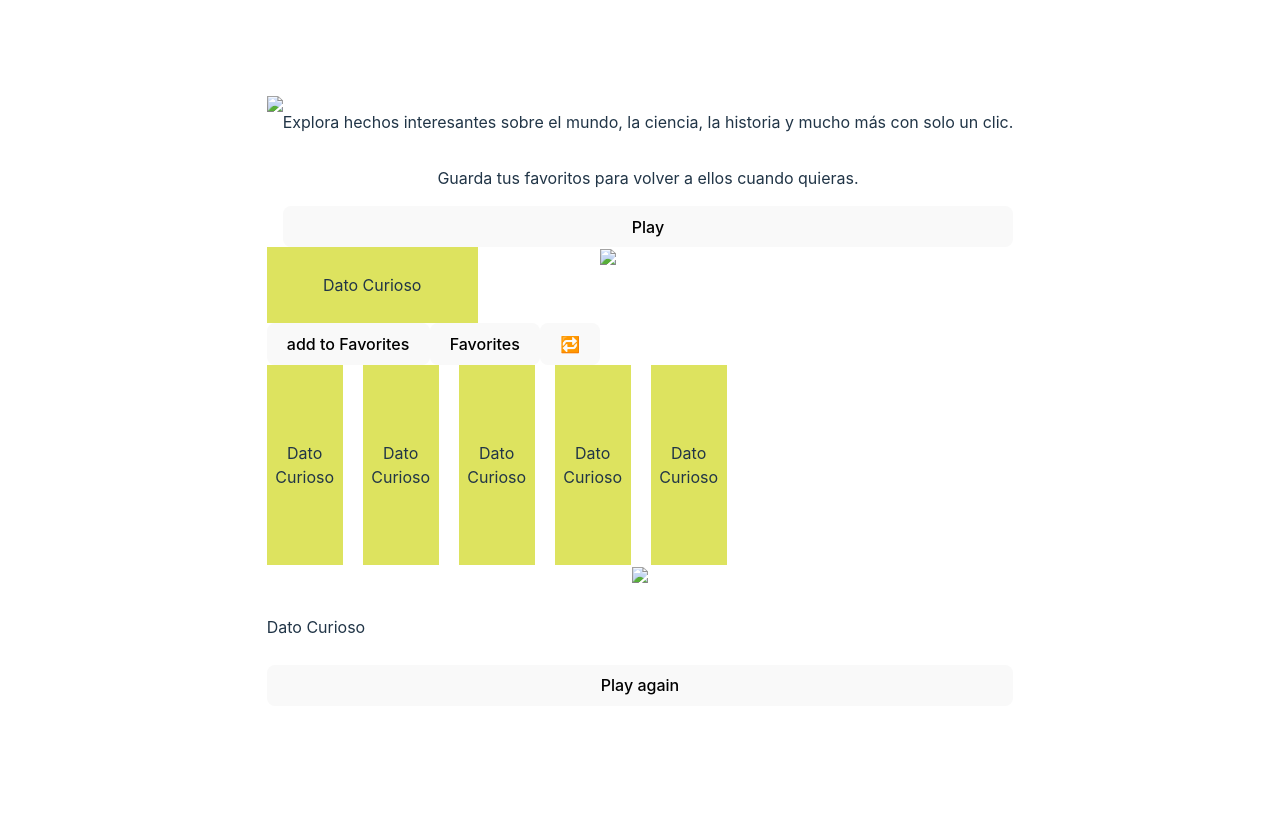
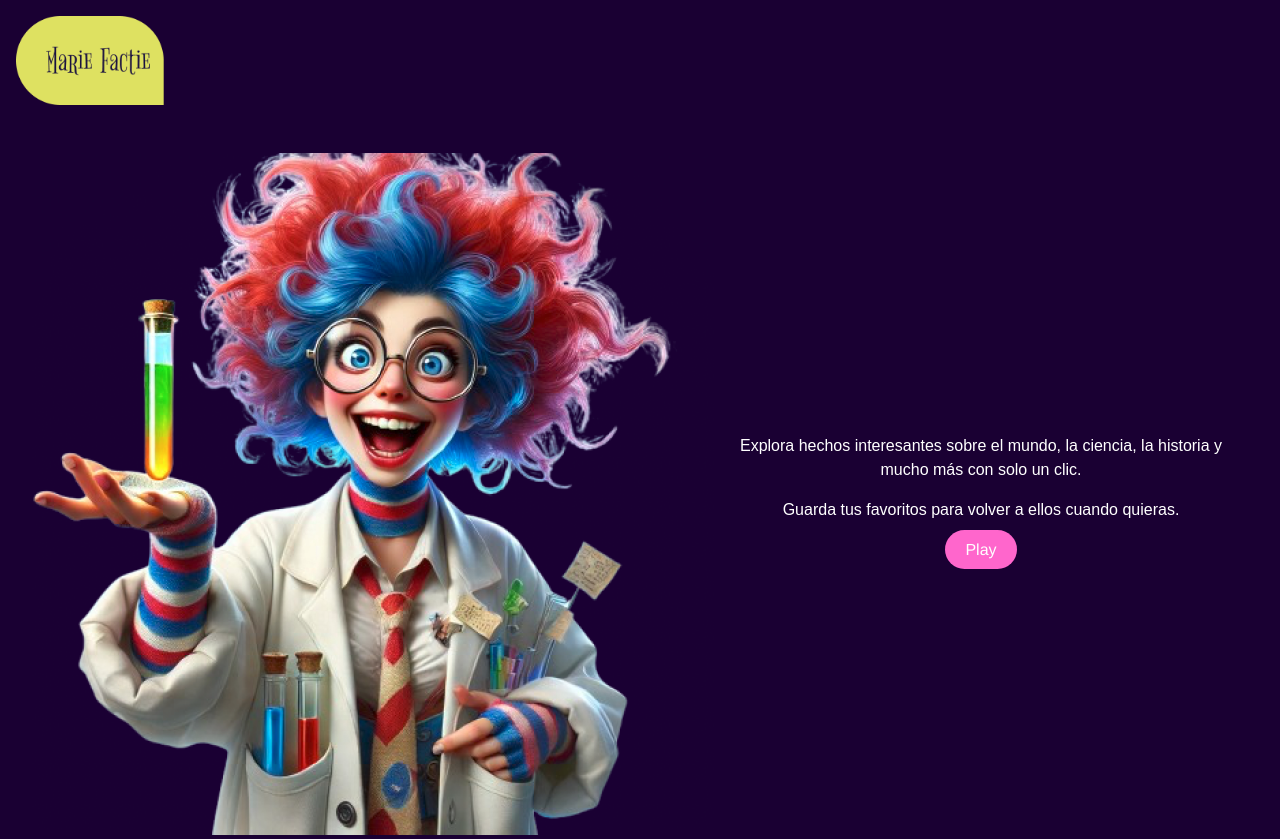
Before and after one commit to edmimi/Marie_Factie, a website built with Vite: page Marie_Factie/index.html in a window 1280 px wide. Shown: the top 839 px of the page. Before the commit the page ends 800 px from the top, so only its background shows below. Built offline with nearby package versions, Linux system fonts and the light colour scheme; files whose address does not match are found by name.

Commit message:
v.02 with css

```diff
--- a/Marie_Factie/index.html
+++ b/Marie_Factie/index.html
@@ -2,42 +2,16 @@
 <html lang="en">
   <head>
     <meta charset="UTF-8" />
+    <link rel="icon" type="image/svg+xml" href="/vite.svg" />
     <meta name="viewport" content="width=device-width, initial-scale=1.0" />
     <title>Marie Factie</title>
   </head>
   <body>
-
-    <!--
-    <div class= "header">
-    <img src="public/logo.png" alt="Logo Marie Factie">
+    <header>
+      <img src="/logo.png" alt="Logo">
     </header>
-    </div>
-
-    <section id="Wellcome">
-      <img src= "/marieFactie.png">
-      <h3> Explora hechos interesantes sobre el mundo, la ciencia, la historia y mucho más con solo un clic. Guarda tus favoritos para volver a ellos cuando quieras</h3>
-      <button id="buttonStart">Play</button>
-    </section>
-
-    <section id="Game">
-
-    </div>
-    <div style="display: flex; height: 76px; width: 211px; background-color: #DDE35F; align-items: center; justify-content: center;">
-       <p id="dataCountries">Dato Curioso</p>
-    </div>
-      <button id= "addFavorite" type="button">Añadir</button>
-      <button id= "viewFavorite" type="button">Ver favoritos</button>
-      <button id= "refreshGame" type="button"> Ver otro hecho</button>
-    </section>
-        POPUP
-    <section id="Favorites">
-      <div class="containerFavoriteCard">
-        <p class="textFavoriteCard"> Lorem ipsum dolor sit amet. Id fuga amet aut asperiores consequatur sed maiores aliquid sit vero voluptate ab sunt placeat vel possimus accusantium. Est quis porro aut omnis aspernatur et culpa quibusdam qui reprehenderit quaerat nam libero consequatur sit reiciendis similique. </p>
-      </div>
-    </section>
-
-  -->
     <div id="app"></div>
     <script type="module" src="/src/main.js"></script>
+    <script type="module" src="/src/events.js"></script>
   </body>
 </html>
--- a/Marie_Factie/src/main.js
+++ b/Marie_Factie/src/main.js
@@ -3,11 +3,11 @@
 
 
 document.querySelector('#app').innerHTML = `
- <section id="start" style="display: flex; flex-direction: row;">
+ <section id="start" class="start-section">
     <div>
-        <img src="imagen1.png">
+        <img src="marieFactieimg.png" alt="Marie Factie image">
     </div>
-    <div style="display: flex; flex-direction: column; ">
+    <div class="column">
         <p>
             Explora hechos interesantes sobre el mundo, la ciencia, la historia y mucho más con solo un clic.
         </p>
@@ -15,50 +15,42 @@
         <button id="buttonStart">Play</button>
     </div>
 </section>
-<section id="newFact" style="display: flex; flex-direction: row;">
-    <div style="display: flex; flex-direction: column ">
+<section id="newFact" class="new-fact-section">
+    <div class="column">
          <div>
             <!--  POPUP --->
          </div>
-         <div style="display: flex; height: 76px; width: 211px; background-color: #DDE35F; align-items: center; justify-content: center;">
+         <div class="fact-box">
             <p id="dataCountries">Dato Curioso</p>
          </div>
-         <div style="display: flex; flex-direction: row;">
+         <div class="button-row">
             <button> add to Favorites</button>
             <button> Favorites</button>
             <button id="buttonRefresh"> 🔁</button>
          </div>
     </div>
     <div>
-        <img src="imagen2.png">
+        <img src="marieFactieimg2.png" alt="Marie Factie image 2">
     </div>
 </section>
-<section id="favorites" style="display: flex; flex-direction: column ;">
-    <div id="list-favorites" style="display: flex; flex-direction: row; gap: 20px">
-        <div style="display: flex; height: 200px; width: 76px; background-color: #DDE35F; align-items: center; justify-content: center;">
-            Dato Curioso
-        </div>
-          <div style="display: flex; height: 200px; width: 76px; background-color: #DDE35F; align-items: center; justify-content: center;">
-            Dato Curioso
-        </div>  <div style="display: flex; height: 200px; width: 76px; background-color: #DDE35F; align-items: center; justify-content: center;">
-            Dato Curioso
-        </div>  <div style="display: flex; height: 200px; width: 76px; background-color: #DDE35F; align-items: center; justify-content: center;">
-            Dato Curioso
-        </div>  <div style="display: flex; height: 200px; width: 76px; background-color: #DDE35F; align-items: center; justify-content: center;">
-            Dato Curioso
-        </div>
+<section id="favorites" class="favorites-section">
+    <div id="list-favorites" class="favorites-list">
+        <div class="favorite-item">Dato Curioso</div>
+        <div class="favorite-item">Dato Curioso</div>
+        <div class="favorite-item">Dato Curioso</div>
+        <div class="favorite-item">Dato Curioso</div>
+        <div class="favorite-item">Dato Curioso</div>
     </div>
     <div>
         <div>
-            <img src="imagen3.png">
+            <img src="imagen3.png" alt="Image 3">
         </div>
-        <div style="display: flex; flex-direction: column; ">
-            <div style="display: flex; height: 76px; width: 211px; background-color: DDE35F; align-items: center;">
+        <div class="column">
+            <div class="fact-box">
                 <p id="dataCountries">Dato Curioso</p>
              </div>
-            <button >Play again</button>
+            <button>Play again</button>
         </div>
     </div>
-
 </section>
 `
--- a/Marie_Factie/src/style.css
+++ b/Marie_Factie/src/style.css
@@ -1,38 +1,39 @@
 :root {
-  font-family: Inter, system-ui, Avenir, Helvetica, Arial, sans-serif;
+  font-family: 'ADLaM Display', sans-serif;
   line-height: 1.5;
   font-weight: 400;
-
-  color-scheme: light dark;
-  color: rgba(255, 255, 255, 0.87);
-  background-color: #242424;
-
+  color: #ffffff;
+  background-color: #1a0033;
   font-synthesis: none;
   text-rendering: optimizeLegibility;
   -webkit-font-smoothing: antialiased;
   -moz-osx-font-smoothing: grayscale;
 }
 
-a {
-  font-weight: 500;
-  color: #646cff;
-  text-decoration: inherit;
+header {
+  width: 100%;
+  display: flex;
+  justify-content: flex-start;
+  align-items: center;
+  background-color: #1a0033;
+  padding: 1rem 0;
 }
-a:hover {
-  color: #535bf2;
+
+header img {
+  width: 20%;
+  max-width: 400px;
+  height: auto;
+  margin-left: 1rem;
 }
 
 body {
   margin: 0;
   display: flex;
-  place-items: center;
+  flex-direction: column;
+  align-items: center;
   min-width: 320px;
   min-height: 100vh;
-}
-
-h1 {
-  font-size: 3.2em;
-  line-height: 1.1;
+  background-color: #1a0033;
 }
 
 #app {
@@ -42,55 +43,82 @@ h1 {
   text-align: center;
 }
 
-.logo {
-  height: 6em;
-  padding: 1.5em;
-  will-change: filter;
-  transition: filter 300ms;
-}
-.logo:hover {
-  filter: drop-shadow(0 0 2em #646cffaa);
-}
-.logo.vanilla:hover {
-  filter: drop-shadow(0 0 2em #f7df1eaa);
-}
-
-.card {
-  padding: 2em;
-}
-
-.read-the-docs {
-  color: #888;
-}
-
 button {
-  border-radius: 8px;
+  border-radius: 20px;
   border: 1px solid transparent;
   padding: 0.6em 1.2em;
   font-size: 1em;
   font-weight: 500;
-  font-family: inherit;
-  background-color: #1a1a1a;
+  font-family: 'Helvetica', sans-serif;
+  background-color: #ff66cc;
+  color: #ffffff;
   cursor: pointer;
-  transition: border-color 0.25s;
+  transition: border-color 0.25s, background-color 0.25s;
 }
 button:hover {
-  border-color: #646cff;
-}
-button:focus,
-button:focus-visible {
-  outline: 4px auto -webkit-focus-ring-color;
+  border-color: #ff3399;
+  background-color: #ff3399;
 }
 
-@media (prefers-color-scheme: light) {
-  :root {
-    color: #213547;
-    background-color: #ffffff;
-  }
-  a:hover {
-    color: #747bff;
-  }
-  button {
-    background-color: #f9f9f9;
-  }
+.start-section, .new-fact-section, .favorites-section {
+  display: flex;
+  flex-direction: row;
+  background-color: #1a0033;
+  color: #ffffff;
+  margin-bottom: 2rem;
+  align-items: center;
+  justify-content: space-around;
 }
+
+.column {
+  display: flex;
+  flex-direction: column;
+  align-items: center;
+}
+
+.fact-box {
+  display: flex;
+  height: 100px;
+  width: 300px;
+  background-color: #ccff66;
+  align-items: center;
+  justify-content: center;
+  color: #1a0033;
+  font-size: 1.5em;
+  font-weight: bold;
+  margin: 1rem 0;
+  border-radius: 20px;
+  font-family: 'ADLaM Display', sans-serif;
+}
+
+.favorites-list {
+  display: flex;
+  flex-direction: row;
+  gap: 20px;
+}
+
+.favorite-item {
+  display: flex;
+  height: 150px;
+  width: 100px;
+  background-color: #ccff66;
+  align-items: center;
+  justify-content: center;
+  color: #1a0033;
+  font-size: 1em;
+  font-weight: bold;
+  border-radius: 20px;
+  font-family: 'ADLaM Display', sans-serif;
+}
+
+h1 {
+  font-size: 2em;
+  color: #ccff66;
+  margin-bottom: 1rem;
+}
+
+p {
+  color: #ffffff;
+  margin: 0.5rem 0;
+  text-align: center;
+}
```
Also changed, not shown: Marie_Factie/src/counter.js (added, +9 -0 lines), Marie_Factie/public/marieFactieimg.png (added), Marie_Factie/public/marieFactieimg2.png (added), Marie_Factie/src/uiDom.js (line endings or trailing spaces).
